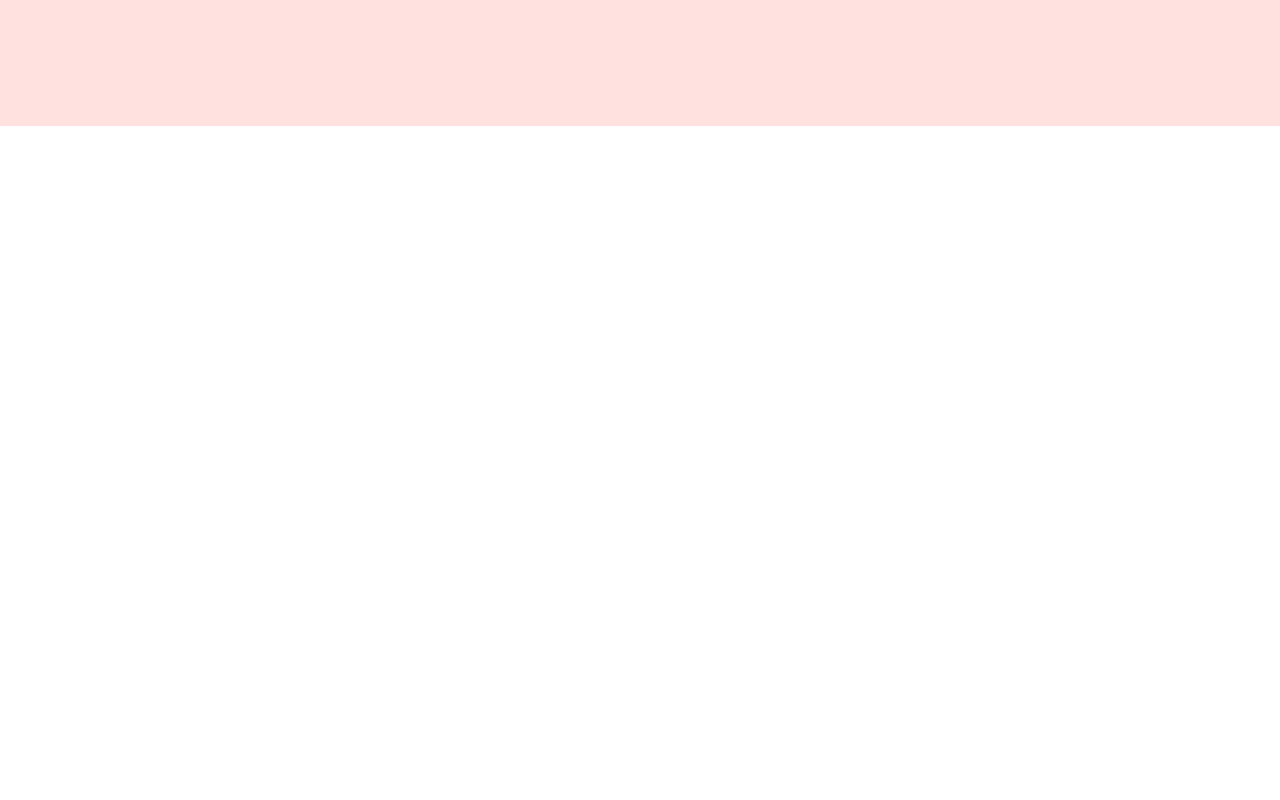
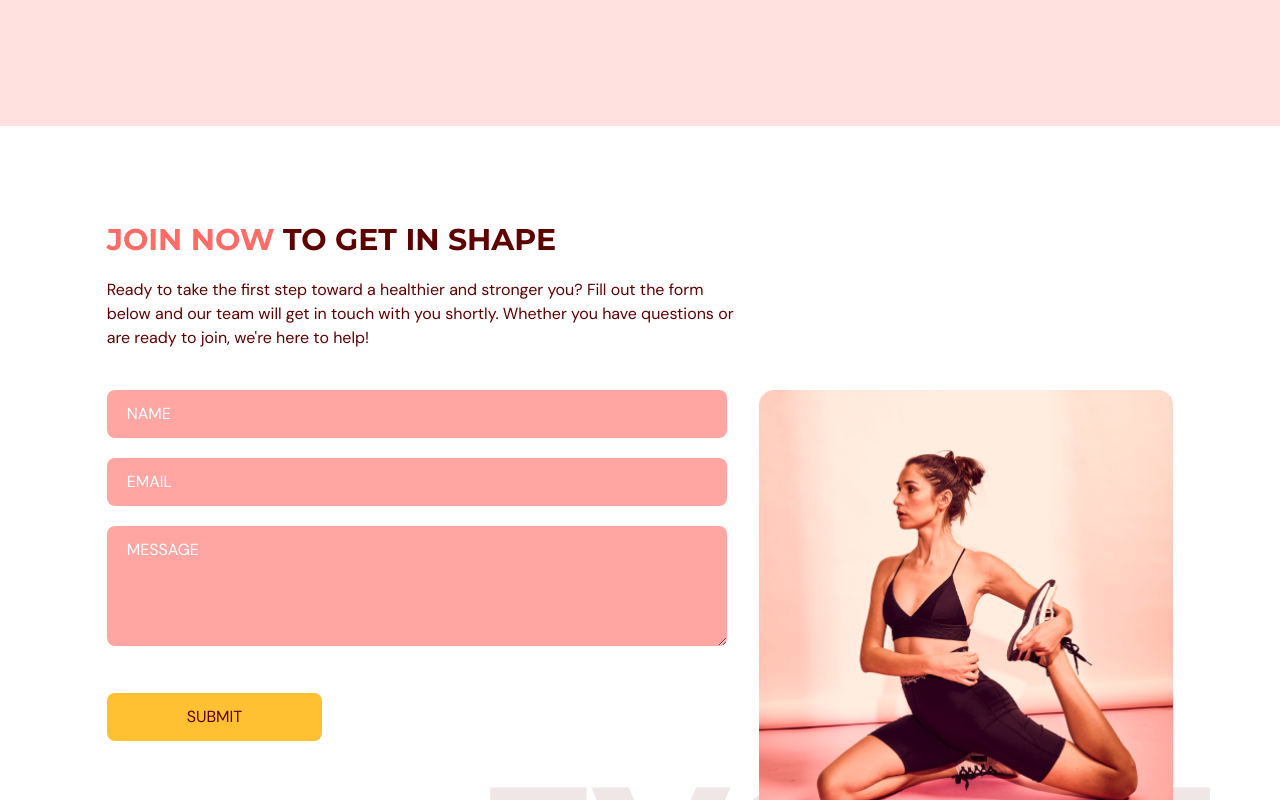
Before and after one commit to haninalimi/GymSite, a React (Vite) app: page / in a window 1280 px wide. Shown: the part 2880-3680 px from the top of the page. Before the commit the page ends 3006 px from the top, so only its background shows below. Built offline with nearby package versions, Linux system fonts and the light colour scheme.

Commit message:
ajoter la section contact us

```diff
--- a/package.json
+++ b/package.json
@@ -14,7 +14,8 @@
     "framer-motion": "^12.18.1",
     "react": "^19.1.0",
     "react-anchor-link-smooth-scroll": "^1.0.12",
-    "react-dom": "^19.1.0"
+    "react-dom": "^19.1.0",
+    "react-hook-form": "^7.58.1"
   },
   "devDependencies": {
     "@eslint/js": "^9.25.0",
--- a/src/App.tsx
+++ b/src/App.tsx
@@ -4,7 +4,7 @@
 import Home from "./scenes/home";
 import Benefits from "./scenes/benefits";
 import OurClasses from "@/scenes/ourClasses";
-
+import ContactUs from "@/scenes/contactUs"
 
 
 function App() {
@@ -57,6 +57,9 @@
       { /*ourclasses page  */}
       <OurClasses setSelectedPage={setSelectedPage} />
 
+      { /*contactus page  */}
+      <ContactUs setSelectedPage={setSelectedPage} />
+
     </div>
   );
 }
--- /dev/null
+++ b/src/scenes/contactUs/index.tsx
@@ -0,0 +1,182 @@
+import { SelectedPage } from "@/shared/types";
+import { motion } from "framer-motion";
+import { useForm } from "react-hook-form";
+import ContactUsPageGraphic from "@/assets/ContactUsPageGraphic.png"
+import HText from "@/shared/HText";
+import { p } from "framer-motion/client";
+
+
+
+type Props = {
+    setSelectedPage:(value: SelectedPage)=> void ;
+}
+
+const ContactUs = ({setSelectedPage}: Props) => {
+    const inputStyles=`mb-5 w-full rounded-lg bg-primary-300 px-5 py-3 placeholder-white`
+
+    const {
+        register,
+        trigger,
+        formState:{errors}
+
+
+    }=useForm();
+
+
+   const onSubmit =async(e:any)=>{
+    const isValid=await trigger();
+    if(!isValid){
+        e.preventDefault();
+    }
+
+   }
+
+  return <section id="contactus" className="mx-auto w-5/6 pt-24 pb-32">
+    <motion.div onViewportEnter={() => setSelectedPage(SelectedPage.ContactUs)}>
+        {/*HEADER */}
+        <motion.div
+        className="md:w-3/5"
+        initial="hidden"
+            whileInView="visible"
+            viewport={{once:true ,amount: 0.5}}
+            transition={{delay:0.2,duration:0.5}}
+            variants={{hidden : { opacity : 0, x:-50},
+            visible:{opacity: 1, x:0}
+            }}
+        >
+            <HText>
+                <span className="text-primary-500">JOIN NOW </span>
+                TO GET IN SHAPE
+            </HText>
+            <p className="my-5">
+              Ready to take the first step toward a healthier and stronger you? Fill out the form below and our team will get in touch with you shortly. Whether you have questions or are ready to join, we're here to help!
+
+            </p>
+
+        </motion.div>
+
+
+          {/* FORM AND IMAGE */}
+          <div className="mt-10 justify-between gap-8 md:flex">
+            <motion.div
+            className="mt-10 basis-3/5 md:mt-0"
+            initial="hidden"
+            whileInView="visible"
+            viewport={{once:true ,amount: 0.5}}
+            transition={{delay:0.2,duration:0.5}}
+            variants={{hidden : { opacity : 0, y:50},
+            visible:{opacity: 1, y:0}
+            }}
+            >
+                <form
+                target="_blank"
+                onSubmit={onSubmit}
+                action="https:/formsubmit.co/alimihanin716@gmail.com"
+                method="POST"
+                >
+
+
+
+
+                    <input className={inputStyles}
+                    type="text"
+                    placeholder="NAME"
+                    {...register("name", {
+                        required: true,
+                        maxLength:100,
+
+                    })}
+
+                    />
+                    {errors.name &&(
+                        <p className="mt-1 text-primary-500">
+                            {errors.name.type === "required" && "This field is required."}
+                            {errors.name.type === "maxLength" && "MAX length is 100 char."}
+
+                        </p>
+                    )}
+
+                    <input className={inputStyles}
+                    type="text"
+                    placeholder="EMAIL"
+                    {...register("email", {
+                        required: true,
+                        pattern: /^[A-Z0-9._%+-]+@[A-Z0-9.-]+\.[A-Z]{2,}$/i
+
+
+                    })}
+
+                    />
+                    {errors.email &&(
+                        <p className="mt-1 text-primary-500">
+                            {errors.email.type === "required" && "This field is required."}
+                            {errors.email.type === "pattern" && "Invalid email address."}
+
+                        </p>
+                    )}
+
+
+
+                    <textarea
+                     className={inputStyles}
+                    placeholder="MESSAGE"
+                    rows={4}
+                    cols={50}
+                    {...register("message", {
+                        required: true,
+                        maxLength:2000,
+
+                    })}
+
+                    />
+                    {errors.message &&(
+                        <p className="mt-1 text-primary-500">
+                            {errors.message.type === "required" && "This field is required."}
+                            {errors.message.type === "maxLength" && "MAX length is 2000 char."}
+
+                        </p>
+                    )}
+                    <button
+                    type="submit"
+                    className="mt-5 rounded-lg bg-secondary-500 px-20 py-3 transition duration-500 hover:text-white"
+                    >
+                        SUBMIT
+
+                    </button>
+
+
+                </form>
+
+
+            </motion.div>
+
+            <motion.div
+            className="relative mt-16 basis-2/5 md:mt-0"
+            initial="hidden"
+            whileInView="visible"
+            viewport={{once:true ,amount: 0.5}}
+            transition={{delay:0.2,duration:0.5}}
+            variants={{hidden : { opacity : 0, x:-50},
+            visible:{opacity: 1, x:0}
+            }}
+            >
+                <div className="md:before:content-evolvetext w-fell before:absolute before:-bottom-20 before:-right-10 before:z-[-1]">
+                    <img
+                    className="w-full"
+                    alt="contact-us-page-graphic"
+                    src={ContactUsPageGraphic}
+
+                    />
+                </div>
+
+
+            </motion.div>
+
+          </div>
+
+    </motion.div>
+
+  </section>
+}
+
+export default ContactUs;
```
Also changed, not shown: 1 other file (tests, documents, lock files or other folders).
